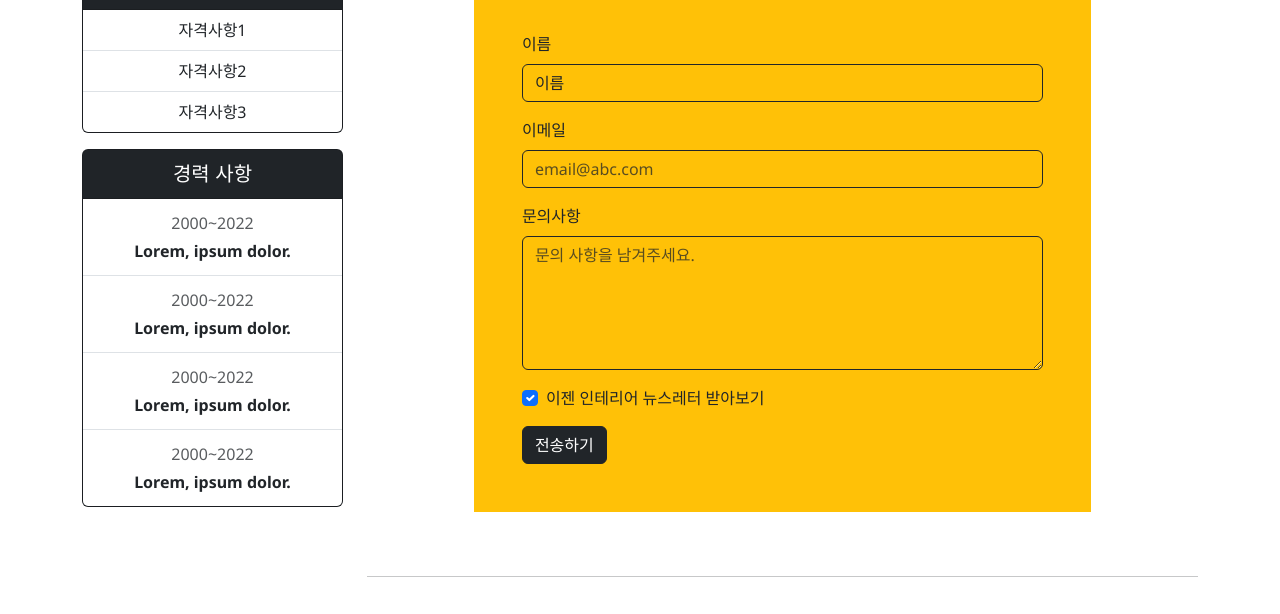
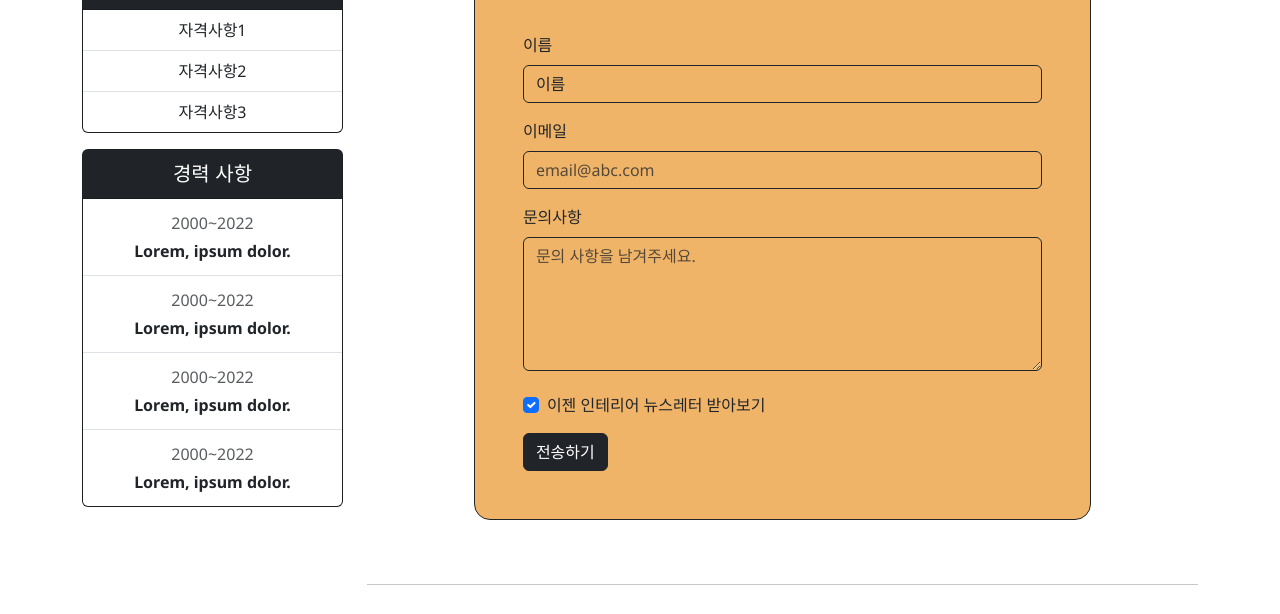
Before and after one commit to jonghyuk11/second_project, a plain HTML site: page contact.html in a window 1280 px wide. Shown: the part 750-1364 px from the top of the page. Drawn offline with nearby package versions, Linux system fonts and the light colour scheme; a web font is replaced by a local one.

Commit message:
컨텐츠 페이지 수정본

```diff
--- a/contact.html
+++ b/contact.html
@@ -122,24 +122,24 @@
                         <p>Lorem ipsum dolor sit amet consectetur.</p>
                     </div>
                     <div class="col-lg-9 mx-auto">
-                        <form action="#" method="post" class="text-start bg-warning p-5">
+                        <form action="#" method="post" class="text-start p-5 rounded-4 border border-dark" style="background-color: #F0B469;">
                             <div class="mb-3">
                                 <label for="user-name" class="form-label">이름</label>
-                                <input type="text" class="form-control bg-transparent border-dark" id="user-name" aria-describedby="emailHelp" value="이름">
+                                <input type="text" class="form-control bg-transparent border-dark border d-inline-flex focus-ring focus-ring-danger" id="user-name" aria-describedby="emailHelp" value="이름">
                             </div>
                             <div class="mb-3">
                                 <label for="user-email" class="form-label">이메일</label>
-                                <input type="email" class="form-control bg-transparent border-dark" id="user-email" placeholder="email@abc.com">
+                                <input type="email" class="form-control bg-transparent border-dark border d-inline-flex focus-ring focus-ring-danger" id="user-email" placeholder="email@abc.com">
                             </div>
                             <div class="mb-3">
                                 <label for="user-msg" class="form-label">문의사항</label>
-                                <textarea class="form-control bg-transparent border-dark" name="" id="user-msg" placeholder="문의 사항을 남겨주세요." cols="30" rows="5"></textarea>
+                                <textarea class="form-control bg-transparent border-dark border d-inline-flex focus-ring focus-ring-danger" name="" id="user-msg" placeholder="문의 사항을 남겨주세요." cols="30" rows="5"></textarea>
                             </div>
                             <div class="mb-3 form-check">
                             <input type="checkbox" class="form-check-input" id="exampleCheck1" checked>
                             <label class="form-check-label" for="exampleCheck1">이젠 인테리어 뉴스레터 받아보기</label>
                             </div>
-                            <button type="submit" class="btn btn-dark">전송하기</button>
+                            <button type="button" class="btn btn-dark">전송하기</button>
                         </form>
                     </div>
                 </div>
```
